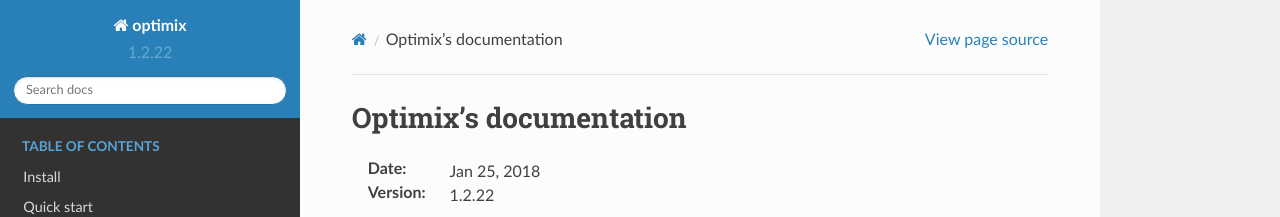
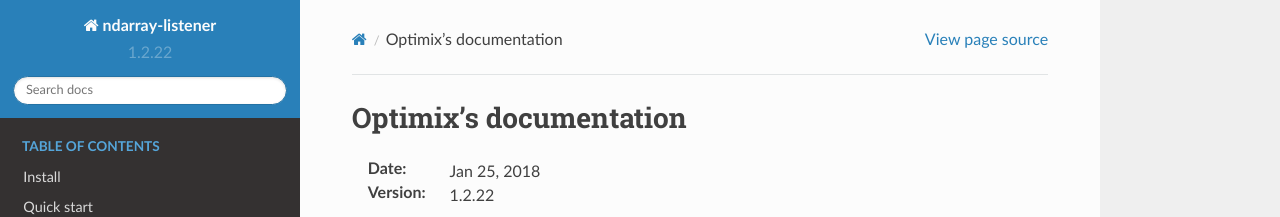
Before and after one commit to limix/optimix, a Sphinx documentation site: the page built from doc/index.rst, in a window 1280 px wide. Shown: the top 217 px of the page. Built offline with Sphinx 7.4.7 and the Read the Docs theme 2.0.0, drawn with Linux system fonts in a browser that asks for light colours; part of the change alters nothing that is shown.

```diff
--- a/doc/conf.py
+++ b/doc/conf.py
@@ -1,189 +1,65 @@
-#!/usr/bin/env python3
-# -*- coding: utf-8 -*-
-#
-# optimix documentation build configuration file, created by
-# sphinx-quickstart on Wed Jan 10 16:17:16 2018.
-#
-# This file is execfile()d with the current directory set to its
-# containing dir.
-#
-# Note that not all possible configuration values are present in this
-# autogenerated file.
-#
-# All configuration values have a default; values that are commented out
-# serve to show the default.
+import os
+import sys
 
-# If extensions (or modules to document with autodoc) are in another directory,
-# add these directories to sys.path here. If the directory is relative to the
-# documentation root, use os.path.abspath to make it absolute, like shown here.
-#
-# import os
-# import sys
-# sys.path.insert(0, os.path.abspath('.'))
-
-import optimix
 import sphinx_rtd_theme
 
-# -- General configuration ------------------------------------------------
+sys.path.insert(0, os.path.abspath('..'))
 
-# If your documentation needs a minimal Sphinx version, state it here.
-#
-# needs_sphinx = '1.0'
 
-# Add any Sphinx extension module names here, as strings. They can be
-# extensions coming with Sphinx (named 'sphinx.ext.*') or your custom
-# ones.
+def get_version():
+    import optimix
+    return optimix.__version__
+
+
 extensions = [
     'sphinx.ext.autodoc', 'sphinx.ext.doctest', 'sphinx.ext.viewcode',
     'sphinx.ext.intersphinx', 'sphinx.ext.napoleon'
 ]
 
-# Add any paths that contain templates here, relative to this directory.
 templates_path = ['_templates']
 
-# The suffix(es) of source filenames.
-# You can specify multiple suffix as a list of string:
-#
-# source_suffix = ['.rst', '.md']
 source_suffix = '.rst'
 
-# The master toctree document.
 master_doc = 'index'
 
-# General information about the project.
-project = 'optimix'
+project = 'ndarray-listener'
 copyright = '2018, Danilo Horta'
 author = 'Danilo Horta'
 
-# The version info for the project you're documenting, acts as replacement for
-# |version| and |release|, also used in various other places throughout the
-# built documents.
-#
-# The short X.Y version.
-version = optimix.__version__
-# The full version, including alpha/beta/rc tags.
+version = get_version()
 release = version
 
-# The language for content autogenerated by Sphinx. Refer to documentation
-# for a list of supported languages.
-#
-# This is also used if you do content translation via gettext catalogs.
-# Usually you set "language" from the command line for these cases.
 language = None
 
-# List of patterns, relative to source directory, that match files and
-# directories to ignore when looking for source files.
-# This patterns also effect to html_static_path and html_extra_path
 exclude_patterns = ['_build', 'Thumbs.db', '.DS_Store', 'conf.py']
 
-# The name of the Pygments (syntax highlighting) style to use.
 pygments_style = 'sphinx'
 
-# If true, `todo` and `todoList` produce output, else they produce nothing.
 todo_include_todos = False
 
-# -- Options for HTML output ----------------------------------------------
-
-# The theme to use for HTML and HTML Help pages.  See the documentation for
-# a list of builtin themes.
-#
 html_theme = 'sphinx_rtd_theme'
 html_theme_path = [sphinx_rtd_theme.get_html_theme_path()]
-# Theme options are theme-specific and customize the look and feel of a theme
-# further.  For a list of options available for each theme, see the
-# documentation.
-#
-# html_theme_options = {}
 
-# Add any paths that contain custom static files (such as style sheets) here,
-# relative to this directory. They are copied after the builtin static files,
-# so a file named "default.css" will overwrite the builtin "default.css".
-html_static_path = ['_static']
-
-# Custom sidebar templates, must be a dictionary that maps document names
-# to template names.
-#
-# This is required for the alabaster theme
-# refs: http://alabaster.readthedocs.io/en/latest/installation.html#sidebars
 html_sidebars = {
     '**': [
-        'relations.html',  # needs 'show_related': True theme option to display
+        'relations.html',
         'searchbox.html',
     ]
 }
 
-# -- Options for HTMLHelp output ------------------------------------------
+htmlhelp_basename = 'ndarray-listenerdoc'
 
-# Output file base name for HTML help builder.
-htmlhelp_basename = 'optimixdoc'
-
-# -- Options for LaTeX output ---------------------------------------------
-
-latex_elements = {
-    # The paper size ('letterpaper' or 'a4paper').
-    #
-    # 'papersize': 'letterpaper',
-
-    # The font size ('10pt', '11pt' or '12pt').
-    #
-    # 'pointsize': '10pt',
-
-    # Additional stuff for the LaTeX preamble.
-    #
-    # 'preamble': '',
-
-    # Latex figure (float) alignment
-    #
-    # 'figure_align': 'htbp',
-}
-
-# Grouping the document tree into LaTeX files. List of tuples
-# (source start file, target name, title,
-#  author, documentclass [howto, manual, or own class]).
-latex_documents = [
-    (master_doc, 'optimix.tex', 'optimix Documentation',
-     'Danilo Horta', 'manual'),
-]
-
-# -- Options for manual page output ---------------------------------------
-
-# One entry per manual page. List of tuples
-# (source start file, name, description, authors, manual section).
-man_pages = [(master_doc, 'optimix', 'optimix Documentation',
+man_pages = [(master_doc, 'ndarray-listener', 'ndarray-listener Documentation',
               [author], 1)]
 
-# -- Options for Texinfo output -------------------------------------------
-
-# Grouping the document tree into Texinfo files. List of tuples
-# (source start file, target name, title, author,
-#  dir menu entry, description, category)
-texinfo_documents = [
-    (master_doc, 'optimix', 'optimix Documentation', author,
-     'optimix', 'One line description of project.', 'Miscellaneous'),
-]
-
-# -- Options for Epub output ----------------------------------------------
-
-# Bibliographic Dublin Core info.
 epub_title = project
 epub_author = author
 epub_publisher = author
 epub_copyright = copyright
 
-# The unique identifier of the text. This can be a ISBN number
-# or the project homepage.
-#
-# epub_identifier = ''
-
-# A unique identification for the text.
-#
-# epub_uid = ''
-
-# A list of files that should not be packed into the epub file.
 epub_exclude_files = ['search.html']
 
 intersphinx_mapping = {
     'python': ('http://docs.python.org/', None),
     'numpy': ('http://docs.scipy.org/doc/numpy/', None),
-    'pandas': ('http://pandas.pydata.org/pandas-docs/stable/', None)
 }
```
Also changed, not shown: .travis.yml, 2 other files.
